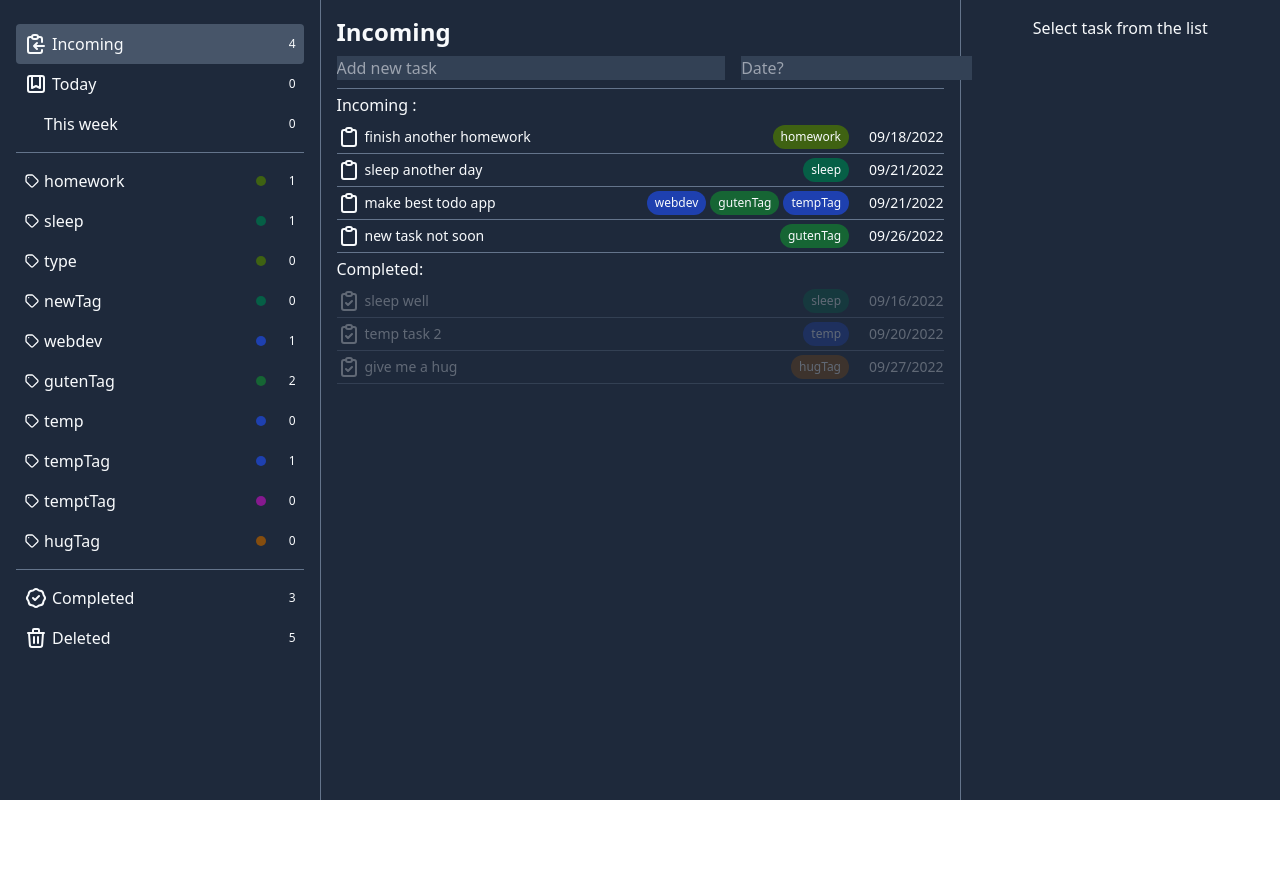
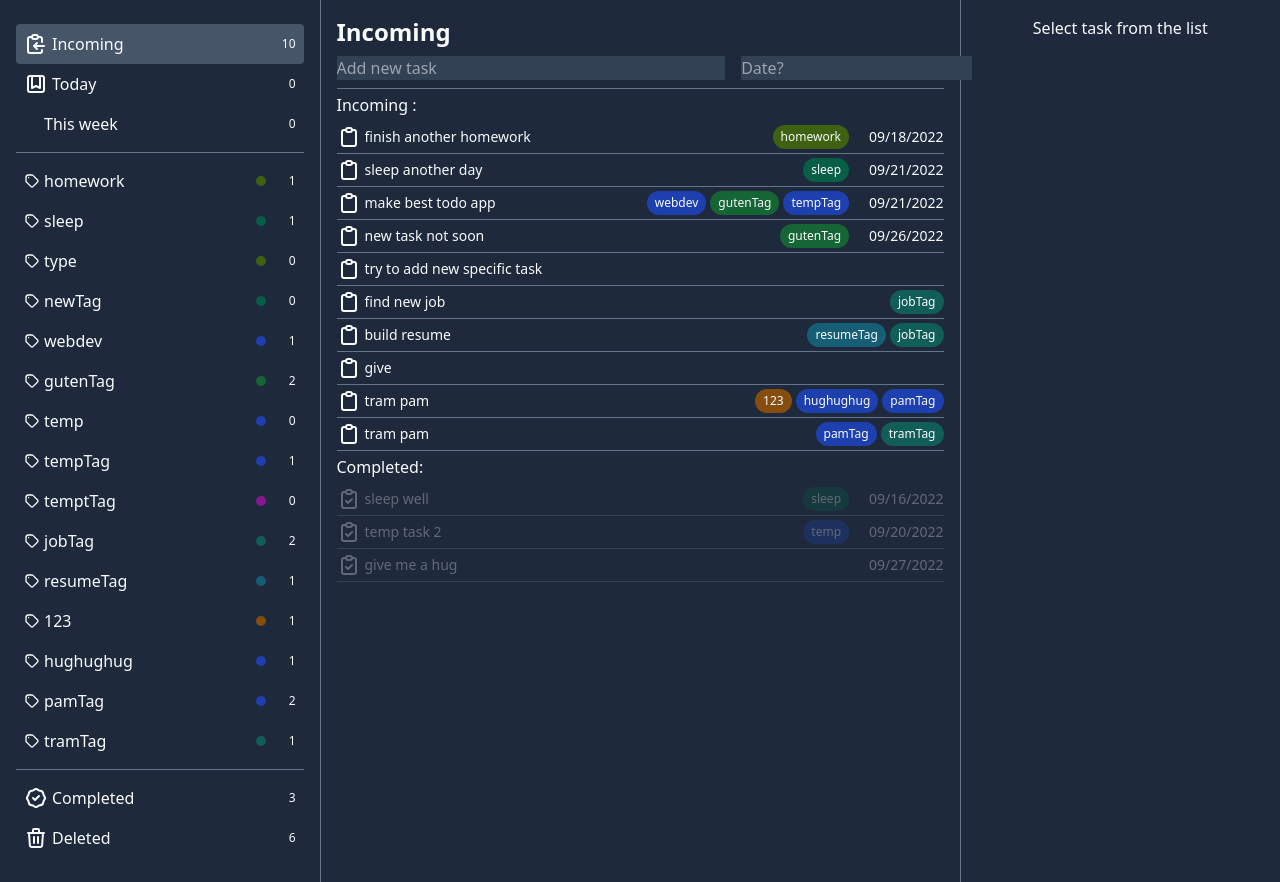
Before and after one commit to StarDust198/todo, a React (Create React App) app: page / in a window 1280 px wide. Before the commit the page ends 800 px from the top, so only its background shows below. Built offline with nearby package versions, Linux system fonts and the light colour scheme; data requests are answered from the project's data file; some icons are missing.

Commit message:
better tags filtering

```diff
--- a/db.json
+++ b/db.json
@@ -37,8 +37,28 @@
       "color": "bg-fuchsia-800"
     },
     {
-      "id": "hugTag",
+      "id": "jobTag",
+      "color": "bg-teal-800"
+    },
+    {
+      "id": "resumeTag",
+      "color": "bg-cyan-800"
+    },
+    {
+      "id": "123",
       "color": "bg-yellow-800"
+    },
+    {
+      "id": "hughughug",
+      "color": "bg-blue-800"
+    },
+    {
+      "id": "pamTag",
+      "color": "bg-blue-800"
+    },
+    {
+      "id": "tramTag",
+      "color": "bg-teal-800"
     }
   ],
   "tasks": [
@@ -84,7 +104,7 @@
       "date": "2022-09-18T20:59:00.000Z",
       "time": false,
       "title": "finish another homework",
-      "description": "",
+      "description": "gamarjoba\ngamarjobaa\ngamarjoba",
       "completed": "",
       "deleted": false,
       "tags": [
@@ -179,8 +199,92 @@
       "description": "",
       "completed": "2022-09-27T10:04:43.820Z",
       "deleted": false,
+      "tags": []
+    },
+    {
+      "id": "1664292258964",
+      "date": "",
+      "time": false,
+      "title": "try to add new specific task",
+      "description": "",
+      "completed": "",
+      "deleted": true,
       "tags": [
-        "hugTag"
+        ""
+      ]
+    },
+    {
+      "id": "1664292283022",
+      "date": "",
+      "time": false,
+      "title": "try to add new specific task",
+      "description": "",
+      "completed": "",
+      "deleted": false,
+      "tags": [
+        ""
+      ]
+    },
+    {
+      "id": "1664302240218",
+      "date": "",
+      "time": false,
+      "title": "find new job",
+      "description": "",
+      "completed": "",
+      "deleted": false,
+      "tags": [
+        "jobTag"
+      ]
+    },
+    {
+      "id": "1664302408426",
+      "date": "",
+      "time": false,
+      "title": "build resume",
+      "description": "",
+      "completed": "",
+      "deleted": false,
+      "tags": [
+        "resumeTag",
+        "jobTag"
+      ]
+    },
+    {
+      "id": "1664302575163",
+      "date": "",
+      "time": false,
+      "title": "give",
+      "description": "",
+      "completed": "",
+      "deleted": false,
+      "tags": []
+    },
+    {
+      "id": "1664302738554",
+      "date": "",
+      "time": false,
+      "title": "tram pam",
+      "description": "",
+      "completed": "",
+      "deleted": false,
+      "tags": [
+        "123",
+        "hughughug",
+        "pamTag"
+      ]
+    },
+    {
+      "id": "1664302940849",
+      "date": "",
+      "time": false,
+      "title": "tram  pam",
+      "description": "",
+      "completed": "",
+      "deleted": false,
+      "tags": [
+        "pamTag",
+        "tramTag"
       ]
     }
   ]
--- a/src/app/filtersSlice.ts
+++ b/src/app/filtersSlice.ts
@@ -45,20 +45,6 @@ export const addNewTag = createAsyncThunk(
 export const deleteTag = createAsyncThunk(
   'filters/deleteTag',
   async (tagName: string) => {
-    // const { getState, dispatch } = thunkAPI;
-    // const state = getState() as RootState;
-    // const tasks = selectAllTasks(state);
-    // tasks.forEach((task) => {
-    //   if (task.tags.includes(tagName))
-    //     dispatch(
-    //       updateTask({
-    //         taskId: task.id,
-    //         changes: {
-    //           tags: [...task.tags.filter((item) => item !== tagName)],
-    //         },
-    //       })
-    //     );
-    // });
     await axios.delete(`http://localhost:3001/tags/${tagName}`);
     return tagName;
   }
@@ -80,6 +66,11 @@ const filtersSlice = createSlice({
         state.activeTags.push(tag);
       }
     },
+    deactivateTag(state: filtersState, action: PayloadAction<string>) {
+      state.activeTags = state.activeTags.filter(
+        (item) => item !== action.payload
+      );
+    },
   },
   extraReducers(builder) {
     builder
@@ -99,7 +90,8 @@ const filtersSlice = createSlice({
   },
 });
 
-export const { setActiveFilter, switchActiveTag } = filtersSlice.actions;
+export const { setActiveFilter, switchActiveTag, deactivateTag } =
+  filtersSlice.actions;
 
 export default filtersSlice.reducer;
 
--- a/src/components/AddTaskInput.tsx
+++ b/src/components/AddTaskInput.tsx
@@ -16,7 +16,7 @@ const AddTaskInput = () => {
   const dispatch = useAppDispatch();
 
   const onTitleChanged = (e: KeyboardEvent<HTMLInputElement>) => {
-    setTitle(e.target.value);
+    setTitle(e.target.value.replace(/[^(\d|\w|#|\s|,|\-)]/g, ''));
   };
 
   const onSwitchTime = () => {
--- a/src/components/TaskDetails.tsx
+++ b/src/components/TaskDetails.tsx
@@ -27,9 +27,7 @@ const TaskDetails: FC<TaskDetailsProps> = () => {
   const task = useAppSelector((state: RootState) =>
     selectTaskById(state, state.tasks.activeTask)
   );
-  const existingTags = useAppSelector((state: RootState) =>
-    selectTagNames(state)
-  );
+  const existingTags = useAppSelector(selectTagNames);
 
   const [description, setDescription] = useState(task ? task.description : '');
   const [newTag, setNewTag] = useState('');
@@ -124,17 +122,6 @@ const TaskDetails: FC<TaskDetailsProps> = () => {
     }
   };
 
-  // const onRemoveTag = (tag: string): void => {
-  //   if (task) {
-  //     dispatch(
-  //       updateTask({
-  //         ...task,
-  //         tags: [...task.tags.filter((item) => item !== tag)],
-  //       })
-  //     );
-  //   }
-  // };
-
   if (!task)
     return (
       <h2 className="p-4 bg-slate-800 text-center">
@@ -169,7 +156,7 @@ const TaskDetails: FC<TaskDetailsProps> = () => {
           placeholder="Description"
           onInput={onDescrInput}
           value={description}
-          onBlur={() =>
+          onBlur={(e) =>
             dispatch(updateTask({ taskId: task.id, changes: { description } }))
           }
         />
--- a/src/components/TaskFilters.tsx
+++ b/src/components/TaskFilters.tsx
@@ -23,6 +23,7 @@ import FilterComponent from './FilterComponent';
 import ContextMenu from './ContextMenu';
 import { ITask } from '../models/Task';
 import { selectAllTasks, updateTask } from '../app/tasksSlice';
+import { deactivateTag } from '../app/filtersSlice';
 
 interface TaskFiltersProps {}
 
@@ -65,6 +66,7 @@ const TaskFilters: FC<TaskFiltersProps> = () => {
 
   const onDeleteTag = async () => {
     try {
+      dispatch(deactivateTag(menuOpen));
       await dispatch(deleteTag(menuOpen));
       tasks.forEach((task) => {
         if (task.tags.includes(menuOpen))
--- a/src/models/Task.ts
+++ b/src/models/Task.ts
@@ -53,19 +53,10 @@ export class Task implements ITask {
 
   // function splitting string into title and tags
   private parseTitle(str: string): [string, string[]] {
-    const inputArr = str.split('#');
-    let taskTitle = inputArr[0];
-
-    const tagsArr = inputArr.slice(1);
-    tagsArr.forEach((item, i) => {
-      const spaceStart = item.indexOf(' ');
-      if (spaceStart !== -1) {
-        taskTitle += item.slice(spaceStart);
-        tagsArr[i] = item.slice(0, spaceStart);
-      }
-    });
-
-    return [taskTitle.trim().replace(/\s{2,}/gm, ` `), tagsArr];
+    const tagsArr = Array.from(str.matchAll(/#(\d|\w)*/g)).map((item) =>
+      item[0].slice(1)
+    );
+    return [str.replace(/#(\d|\w)*/g, ''), tagsArr];
   }
 
   private adjustDate(date: string): string {
```
